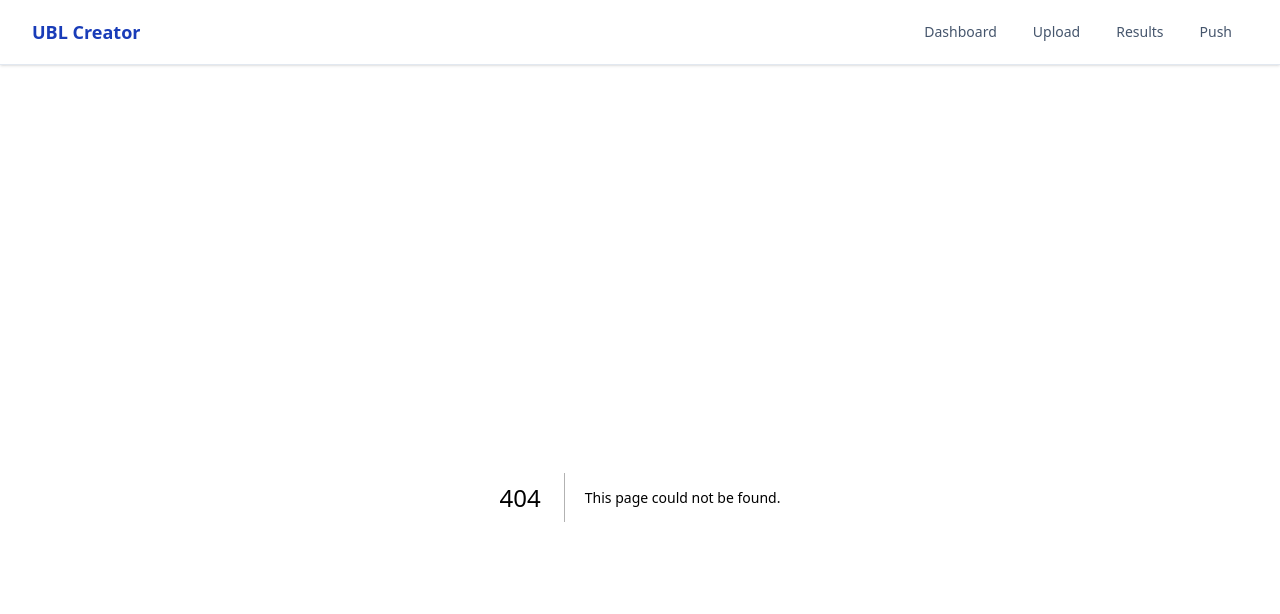
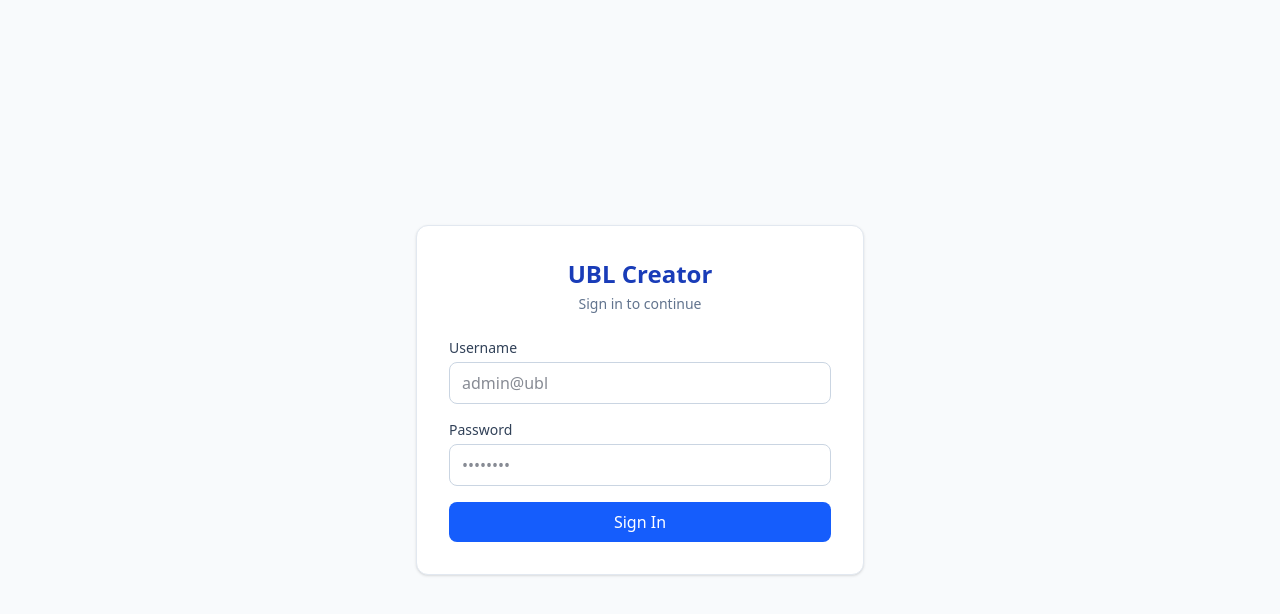
Before and after one commit to hasan-mohammad-bd/UBL_user_creation_frontend, a Next.js app: page /login in a window 1280 px wide. Before the commit this address had no page. Shown: the top 614 px of the page. Built offline with nearby package versions, Linux system fonts and the light colour scheme.

Commit message:
login implemented

```diff
--- a/app/layout.tsx
+++ b/app/layout.tsx
@@ -1,6 +1,6 @@
 import type { Metadata } from "next";
 import "./globals.css";
-import Navbar from "@/components/Navbar";
+import AuthGuard from "@/components/AuthGuard";
 import { ToastProvider } from "@/components/Toast";
 
 export const metadata: Metadata = {
@@ -17,10 +17,7 @@ export default function RootLayout({
     <html lang="en" suppressHydrationWarning>
       <body className="min-h-screen" suppressHydrationWarning>
         <ToastProvider>
-          <Navbar />
-          <main className="max-w-7xl mx-auto px-4 sm:px-6 lg:px-8 py-8">
-            {children}
-          </main>
+          <AuthGuard>{children}</AuthGuard>
         </ToastProvider>
       </body>
     </html>
--- /dev/null
+++ b/app/login/page.tsx
@@ -0,0 +1,100 @@
+"use client";
+
+import { useEffect, useState } from "react";
+import { useRouter } from "next/navigation";
+import { isAuthenticated, login } from "@/lib/auth";
+
+export default function LoginPage() {
+  const router = useRouter();
+  const [username, setUsername] = useState("");
+  const [password, setPassword] = useState("");
+  const [error, setError] = useState<string | null>(null);
+  const [submitting, setSubmitting] = useState(false);
+
+  useEffect(() => {
+    if (isAuthenticated()) {
+      router.replace("/");
+    }
+  }, [router]);
+
+  const handleSubmit = async (e: React.FormEvent) => {
+    e.preventDefault();
+    setError(null);
+    setSubmitting(true);
+    try {
+      await login(username.trim(), password);
+      router.replace("/");
+    } catch (err) {
+      setError(err instanceof Error ? err.message : "Login failed");
+    } finally {
+      setSubmitting(false);
+    }
+  };
+
+  return (
+    <div className="min-h-screen flex items-center justify-center bg-slate-50 px-4">
+      <div className="w-full max-w-md bg-white rounded-xl shadow-sm border border-slate-200 p-8">
+        <div className="mb-6 text-center">
+          <h1 className="text-2xl font-bold text-blue-800">UBL Creator</h1>
+          <p className="text-slate-500 mt-1 text-sm">
+            Sign in to continue
+          </p>
+        </div>
+
+        <form onSubmit={handleSubmit} className="space-y-4">
+          <div>
+            <label
+              htmlFor="username"
+              className="block text-sm font-medium text-slate-700 mb-1"
+            >
+              Username
+            </label>
+            <input
+              id="username"
+              type="text"
+              autoComplete="username"
+              required
+              value={username}
+              onChange={(e) => setUsername(e.target.value)}
+              className="w-full px-3 py-2 border border-slate-300 rounded-lg focus:outline-none focus:ring-2 focus:ring-blue-500 focus:border-transparent"
+              placeholder="admin@ubl"
+            />
+          </div>
+
+          <div>
+            <label
+              htmlFor="password"
+              className="block text-sm font-medium text-slate-700 mb-1"
+            >
+              Password
+            </label>
+            <input
+              id="password"
+              type="password"
+              autoComplete="current-password"
+              required
+              value={password}
+              onChange={(e) => setPassword(e.target.value)}
+              className="w-full px-3 py-2 border border-slate-300 rounded-lg focus:outline-none focus:ring-2 focus:ring-blue-500 focus:border-transparent"
+              placeholder="••••••••"
+            />
+          </div>
+
+          {error && (
+            <div className="text-sm text-red-600 bg-red-50 border border-red-200 rounded-lg px-3 py-2">
+              {error}
+            </div>
+          )}
+
+          <button
+            type="submit"
+            disabled={submitting}
+            className="w-full bg-blue-600 hover:bg-blue-700 disabled:bg-blue-300 text-white font-medium py-2 rounded-lg transition-colors"
+          >
+            {submitting ? "Signing in…" : "Sign In"}
+          </button>
+        </form>
+      </div>
+    </div>
+  );
+}
--- a/app/push/page.tsx
+++ b/app/push/page.tsx
@@ -57,6 +57,9 @@ export default function PushPage() {
     const vc = sessionStorage.getItem("pushValidCount") || "0";
     setSessionId(sid);
     setValidCount(Number(vc));
+
+    const storedToken = localStorage.getItem("ubl_bulk_user_creation_token") || "";
+    if (storedToken) setToken(storedToken);
   }, []);
 
   const connectWebSocket = useCallback(
--- /dev/null
+++ b/components/AuthGuard.tsx
@@ -0,0 +1,47 @@
+"use client";
+
+import { useEffect, useState } from "react";
+import { usePathname, useRouter } from "next/navigation";
+import Navbar from "@/components/Navbar";
+import { isAuthenticated } from "@/lib/auth";
+
+export default function AuthGuard({ children }: { children: React.ReactNode }) {
+  const router = useRouter();
+  const pathname = usePathname();
+  const [ready, setReady] = useState(false);
+
+  const isLoginRoute = pathname === "/login";
+
+  useEffect(() => {
+    if (isLoginRoute) {
+      setReady(true);
+      return;
+    }
+    if (!isAuthenticated()) {
+      router.replace("/login");
+      return;
+    }
+    setReady(true);
+  }, [pathname, isLoginRoute, router]);
+
+  if (isLoginRoute) {
+    return <>{children}</>;
+  }
+
+  if (!ready) {
+    return (
+      <div className="min-h-screen flex items-center justify-center text-slate-500">
+        Loading…
+      </div>
+    );
+  }
+
+  return (
+    <>
+      <Navbar />
+      <main className="max-w-7xl mx-auto px-4 sm:px-6 lg:px-8 py-8">
+        {children}
+      </main>
+    </>
+  );
+}
--- a/components/Navbar.tsx
+++ b/components/Navbar.tsx
@@ -1,7 +1,9 @@
 "use client";
 
 import Link from "next/link";
-import { usePathname } from "next/navigation";
+import { usePathname, useRouter } from "next/navigation";
+import { useEffect, useState } from "react";
+import { getUser, logout, type LoginUser } from "@/lib/auth";
 
 const links = [
   { href: "/", label: "Dashboard" },
@@ -12,6 +14,17 @@ const links = [
 
 export default function Navbar() {
   const pathname = usePathname();
+  const router = useRouter();
+  const [user, setUser] = useState<LoginUser | null>(null);
+
+  useEffect(() => {
+    setUser(getUser());
+  }, [pathname]);
+
+  const handleLogout = () => {
+    logout();
+    router.replace("/login");
+  };
 
   return (
     <nav className="bg-white border-b border-slate-200 shadow-sm">
@@ -20,7 +33,7 @@ export default function Navbar() {
           <Link href="/" className="text-lg font-bold text-blue-800">
             UBL Creator
           </Link>
-          <div className="flex space-x-1">
+          <div className="flex items-center space-x-1">
             {links.map((link) => (
               <Link
                 key={link.href}
@@ -33,6 +46,20 @@ export default function Navbar() {
                 {link.label}
               </Link>
             ))}
+            <div className="flex items-center pl-3 ml-2 border-l border-slate-200 space-x-3">
+              {user && (
+                <span className="text-sm text-slate-500 hidden sm:inline">
+                  {user.username}
+                </span>
+              )}
+              <button
+                type="button"
+                onClick={handleLogout}
+                className="px-3 py-2 rounded-lg text-sm font-medium text-red-600 hover:bg-red-50 transition-colors"
+              >
+                Log Out
+              </button>
+            </div>
           </div>
         </div>
       </div>
--- a/components/TokenInput.tsx
+++ b/components/TokenInput.tsx
@@ -18,10 +18,6 @@ export default function TokenInput({ token, onChange }: Props) {
         placeholder="Paste your JWT token here..."
         className="w-full px-3 py-2 border border-slate-300 rounded-lg text-slate-900 font-mono text-xs focus:outline-none focus:ring-2 focus:ring-blue-500 focus:border-blue-500 resize-none"
       />
-      <p className="text-xs text-slate-400 mt-1">
-        Log in to Univision admin panel → Copy the JWT token from browser DevTools
-        → Network tab → Authorization header
-      </p>
     </div>
   );
 }
--- /dev/null
+++ b/lib/auth.ts
@@ -0,0 +1,92 @@
+export const TOKEN_KEY = "ubl_bulk_user_creation_token";
+export const USER_KEY = "ubl_bulk_user_creation_user";
+export const REQUIRED_ROLE_TYPE = 28;
+
+const LOGIN_URL =
+  "https://prod.univision.solutions/login-manager/api/v1/auth/signin-web";
+
+export interface LoginUser {
+  id: number;
+  username: string;
+  user_type: string;
+  reset_stts: boolean;
+  top_mgt: boolean;
+  agency_id: number | null;
+  org_info: { id: number; name: string; tag: string } | null;
+  role: number;
+  role_name: string;
+  role_type: number;
+  role_access: number[];
+  resource_access: number[];
+}
+
+interface LoginResponse {
+  status: string;
+  data: LoginUser & { token: string };
+  message?: string;
+}
+
+export async function login(
+  username: string,
+  password: string,
+): Promise<LoginUser> {
+  const res = await fetch(LOGIN_URL, {
+    method: "POST",
+    headers: { "Content-Type": "application/json" },
+    body: JSON.stringify({ username, password }),
+  });
+
+  let body: LoginResponse | null = null;
+  try {
+    body = (await res.json()) as LoginResponse;
+  } catch {
+    body = null;
+  }
+
+  if (!res.ok || !body || body.status !== "ok" || !body.data?.token) {
+    const msg = body?.message || `Login failed (HTTP ${res.status})`;
+    throw new Error(msg);
+  }
+
+  const { token, ...user } = body.data;
+
+  if (user.role_type !== REQUIRED_ROLE_TYPE) {
+    throw new Error(
+      "You do not have permission to access this application.",
+    );
+  }
+
+  localStorage.setItem(TOKEN_KEY, token);
+  localStorage.setItem(USER_KEY, JSON.stringify(user));
+  return user;
+}
+
+export function getToken(): string | null {
+  if (typeof window === "undefined") return null;
+  return localStorage.getItem(TOKEN_KEY);
+}
+
+export function getUser(): LoginUser | null {
+  if (typeof window === "undefined") return null;
+  const raw = localStorage.getItem(USER_KEY);
+  if (!raw) return null;
+  try {
+    return JSON.parse(raw) as LoginUser;
+  } catch {
+    return null;
+  }
+}
+
+export function isAuthenticated(): boolean {
+  const token = getToken();
+  if (!token) return false;
+  const user = getUser();
+  if (!user) return false;
+  return user.role_type === REQUIRED_ROLE_TYPE;
+}
+
+export function logout(): void {
+  if (typeof window === "undefined") return;
+  localStorage.removeItem(TOKEN_KEY);
+  localStorage.removeItem(USER_KEY);
+}
```
